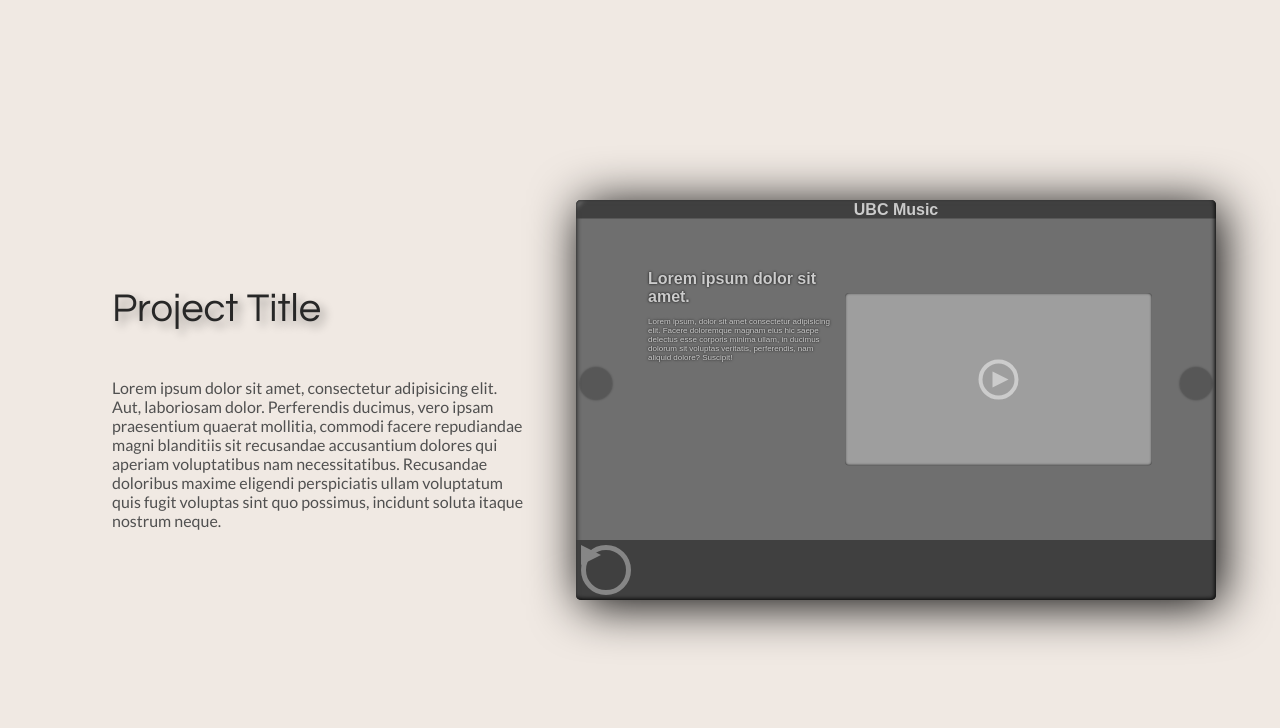
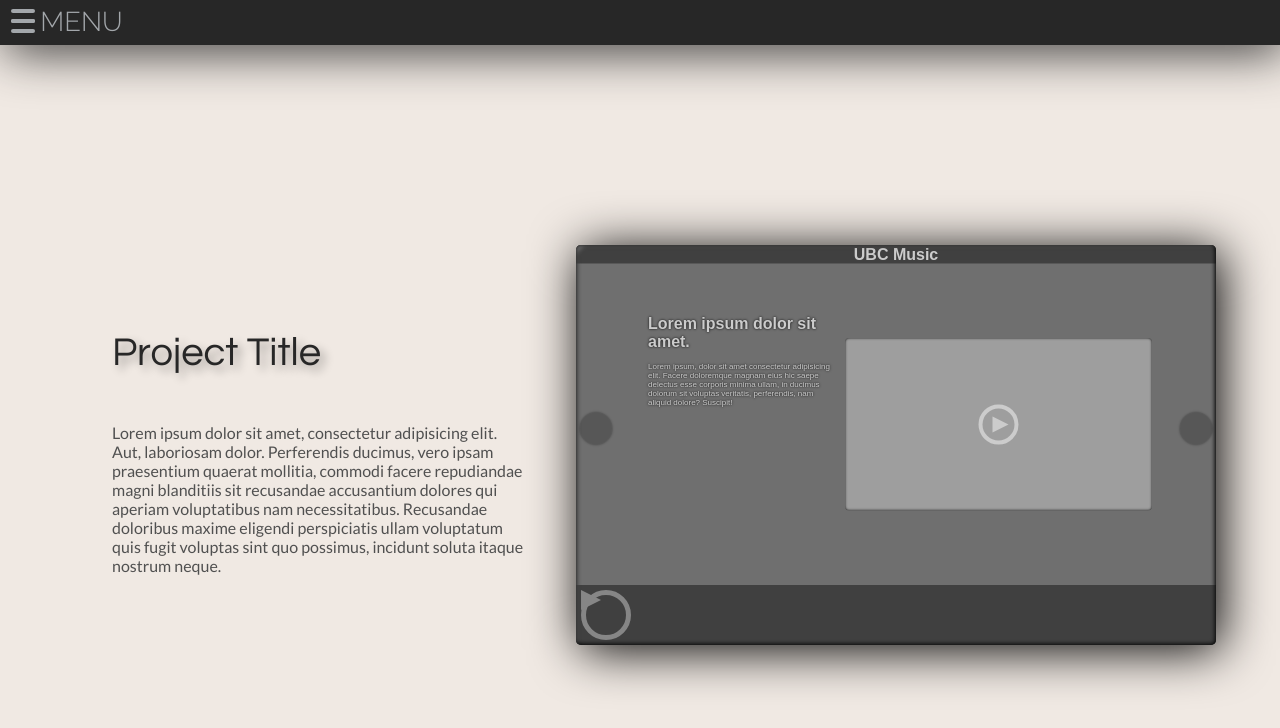
Before and after one commit to Sebastian-Sauerbier/Sebastian-Sauerbier.github.io, a plain HTML site: page index.html in a window 1280 px wide. Drawn offline with Linux system fonts and the light colour scheme; a script that the page names is missing.

Commit message:
commit on main

```diff
--- a/index.html
+++ b/index.html
@@ -4,16 +4,49 @@
   <meta charset="UTF-8">
   <meta http-equiv="X-UA-Compatible" content="IE=edge">
   <meta name="viewport" content="width=device-width, initial-scale=1.0">
+  <meta name="robots" content="index,follow" />
+
+  <meta name="author" content="Sebastian Sauerbier">
+  <meta name="designer" content=”Sebastian Sauerbier”>
+  <meta name="publisher" content=”Sebastian Sauerbier”>
+  <meta name="copyright" content="Copyright-Owner">
+
+  <!-- Page Info -->
   <title>Sebastian Sauerbier Portfolio</title>
+  <meta name="subject" content="portfolio">
+  <meta name="description" content="A collection of my work and introduction to myself.">
+  <meta name="keywords" content="">
+
+  <!-- specification -->
+  <meta name="rating" content="general">
+
+  <!-- stylesheets -->
   <link rel="stylesheet" href="/styles/styles.css">
   <link rel="stylesheet" href="/styles/projectStyles.css">
+  <link rel="stylesheet" href="/styles/headerStyles.css">
 
+  <!-- Google Fonts -->
   <link rel="preconnect" href="https://fonts.gstatic.com">
   <link href="https://fonts.googleapis.com/css2?family=Lato:ital,wght@0,100;0,300;0,400;0,700;0,900;1,100;1,300;1,400;1,700;1,900&family=Montserrat:ital,wght@0,100;0,200;0,300;0,400;0,500;0,600;0,700;0,800;0,900;1,100;1,200;1,300;1,400;1,500;1,600;1,700;1,800;1,900&family=Questrial&family=Raleway:ital,wght@0,100;0,200;0,300;0,400;0,500;0,600;0,700;0,800;0,900;1,100;1,200;1,300;1,400;1,500;1,600;1,700;1,800;1,900&family=Roboto&display=swap" rel="stylesheet">
 
-  <script src="typeTextFromValue.js" defer></script>
+  <!-- Scripts -->
+  <script src="/scripts/typeTextFromValue.js" defer></script>
+  <script src="/scripts/buttonHandler.js" defer></script>
 </head>
 <body>
+  <header>
+    <nav>
+      <div class="menuButton">
+        <div class="menuButtonIcon">
+          <span class="menuButtonNW"></span>
+          <span class="menuButtonNE"></span>
+          <span class="menuButtonSE"></span>
+          <span class="menuButtonSW"></span>
+        </div>
+        <span class="no-select">MENU</span>
+      </div>
+    </nav>
+  </header>
   <main>
     <section id="projects">
       <div id="ubcMusic" class="project">
--- /dev/null
+++ b/scripts/buttonHandler.js
@@ -0,0 +1,7 @@
+[...document.getElementsByClassName('menuButton')].forEach( button => {
+  button.addEventListener('click', () => {
+    [...document.getElementsByClassName('menuButton')].forEach( btn => {
+      btn.classList.toggle('menuOpen');
+    });
+  });
+});
--- /dev/null
+++ b/styles/headerStyles.css
@@ -0,0 +1,86 @@
+:root {
+  --text-white: #A3A7AB;
+}
+::selection {
+  background: #7F7F7F33;
+}
+.no-select {
+  user-select: none;
+}
+
+header {
+  padding: .2em;
+
+  /* white? */
+  background: #272727;
+  /* background: rgb(238, 238, 238); */
+
+  font-family: 'Raleway', sans-serif;
+  font-size: 1.7rem;
+  font-weight: 300;
+  color: var(--text-white);
+
+  box-shadow: 5px 5px 50px #272727;
+}
+
+.menuButton {
+  display: inline-flex;
+  flex-flow: row nowrap;
+  justify-content: center;
+  align-items: center;
+  cursor: pointer;
+}
+.menuButtonIcon {
+  position: relative;
+  display: inline-block;
+  width: 1.5rem;
+  height: 1.5rem;
+  margin: 0 .2em;
+}
+.menuButtonIcon span {
+  position: absolute;
+  display: inline-block;
+  width: 100%;
+  height: 16.666%;
+  border-radius: 100rem;
+  background: var(--text-white);
+  transition: all .3s ease-in;
+}
+.menuButtonNW {
+  top: 0;
+  left: 0;
+}
+.menuOpen .menuButtonNW {
+  width: 50%;
+  top: 16.666%;
+  transform: rotate(45deg);
+}
+.menuButtonNE {
+  top: 50%;
+  right: 0;
+  transform: translate(0, -50%);
+}
+.menuOpen .menuButtonNE {
+  width: 50%;
+  top: 16.666%;
+  transform: rotate(-45deg);
+}
+.menuButtonSE {
+  right: 0;
+  bottom: 0;
+}
+.menuOpen .menuButtonSE {
+  width: 50%;
+  bottom: 16.666%;
+  transform: rotate(45deg);
+}
+.menuButtonSW {
+  bottom: 50%;
+  left: 0;
+  transform: translate(0, 50%);
+}
+.menuOpen .menuButtonSW {
+  width: 50%;
+  bottom: 16.666%;
+  transform: rotate(-45deg);
+}
```
Also changed, not shown: scripts/typeTextFromValue.js (renamed from typeTextFromValue.js), styles/projectStyles.css (line endings or trailing spaces).
